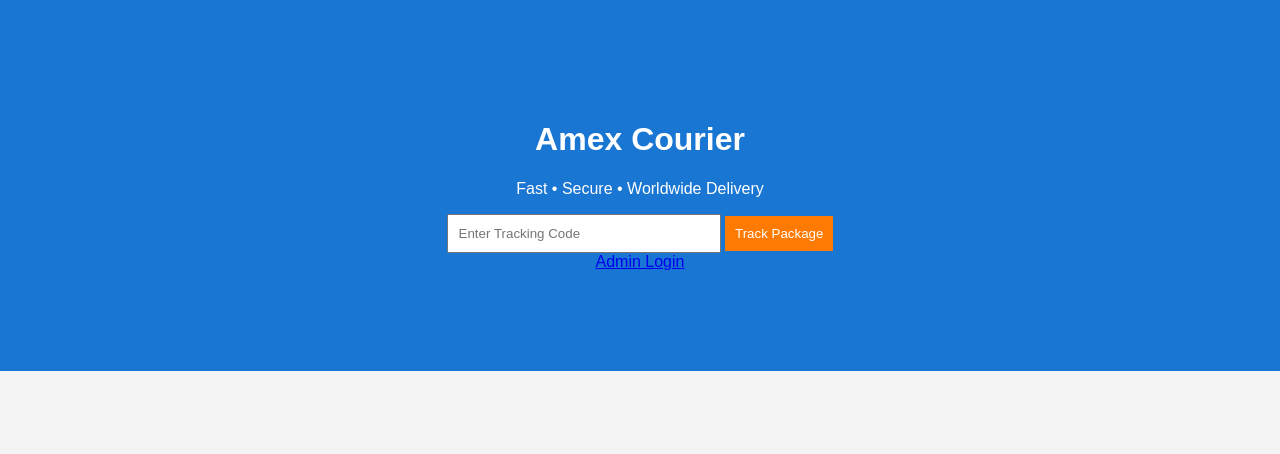
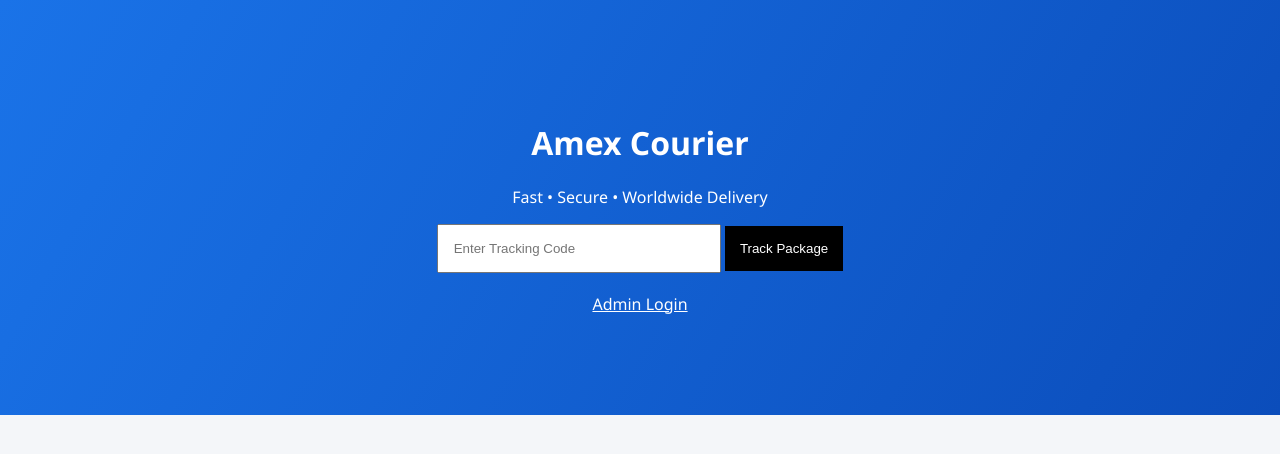
Before and after one commit to amexlabs-ui/amex-courier, a Flask app: page / in a window 1280 px wide. Shown: the top 454 px of the page. Run offline with Flask 3, Linux system fonts and the light colour scheme.

Commit message:
Update style.css

```diff
--- a/static/style.css
+++ b/static/style.css
@@ -1,87 +1,56 @@
-body{
-font-family:Arial;
-margin:0;
-background:#f4f4f4;
+body {
+    font-family: 'Segoe UI';
+    background: #f4f6f9;
+    margin: 0;
 }
 
-nav{
-display:flex;
-justify-content:space-between;
-padding:15px 40px;
-background:#0a4abf;
-color:white;
+.hero {
+    text-align: center;
+    padding: 100px;
+    background: linear-gradient(120deg, #1a73e8, #0b4dbb);
+    color: white;
 }
 
-nav a{
-color:white;
-margin-left:20px;
-text-decoration:none;
+.hero input {
+    padding: 15px;
+    width: 250px;
 }
 
-.hero{
-text-align:center;
-padding:100px;
-background:#1976d2;
-color:white;
+.hero button {
+    padding: 15px;
+    background: black;
+    color: white;
 }
 
-.hero input{
-padding:10px;
-width:250px;
+.admin-link {
+    display: block;
+    margin-top: 20px;
+    color: white;
 }
 
-.hero button{
-padding:10px;
-background:#ff7a00;
-border:none;
-color:white;
+.card {
+    background: white;
+    padding: 20px;
+    margin: 20px auto;
+    width: 80%;
+    border-radius: 10px;
+    box-shadow: 0px 5px 15px rgba(0,0,0,0.1);
 }
 
-.box{
-background:white;
-padding:30px;
-width:300px;
-margin:50px auto;
+.grid input {
+    display: block;
+    margin: 10px;
+    padding: 10px;
 }
 
-table{
-width:90%;
-margin:20px auto;
-background:white;
+button {
+    background: #1a73e8;
+    color: white;
+    padding: 10px;
+    border: none;
 }
 
-td,th{
-padding:10px;
-border:1px solid #ddd;
+#map {
+    height: 300px;
+    margin-top: 20px;
 }
-.timeline{
-display:flex;
-justify-content:space-between;
-margin:30px 0;
-}
-
-.timeline div{
-flex:1;
-padding:10px;
-text-align:center;
-border-bottom:3px solid #ccc;
-transition:0.3s;
-}
-
-.timeline .active{
-border-color:#0a4abf;
-color:#0a4abf;
-font-weight:bold;
-}
-
-.grid{
-display:grid;
-grid-template-columns:1fr 1fr;
-gap:15px;
-}
-
-textarea{
-grid-column: span 2;
-padding:10px;
-border-radius:6px;
-}
```
